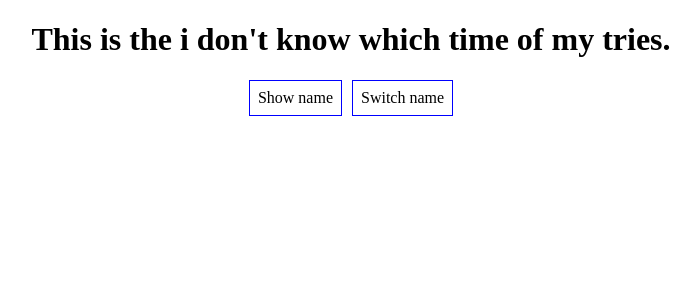
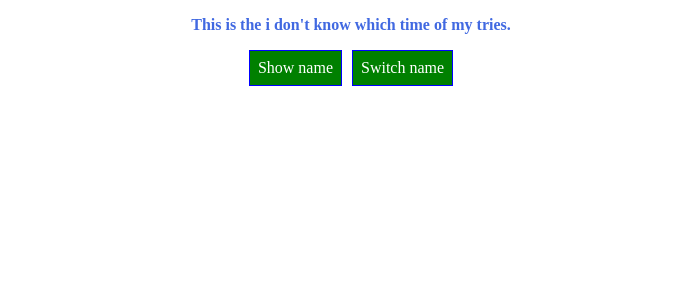
Before and after one commit to JunboJ/ReactJs-sideProject, a React (Create React App) app: page / in a window 1280 px wide. Shown: the top 300 px of the page, without its empty margins (289-989 px from the left). Built offline with nearby package versions, Linux system fonts and the light colour scheme.

Commit message:
more ways to styling

```diff
--- a/src/App.js
+++ b/src/App.js
@@ -47,7 +47,8 @@ class App extends Component {
   render() {
 
     const styling = {
-      backgroundColor: 'white',
+      backgroundColor: 'green',
+      color: 'white',
       font: 'inherit',
       border: '1px solid blue',
       padding: '8px',
@@ -57,6 +58,7 @@ class App extends Component {
     let persons = null;
     // condition check
     if (this.state.showPersons) {
+      styling.backgroundColor = 'red';
       persons =
         <div>
           {this.state.persons.map((person, index) => {
@@ -74,9 +76,17 @@ class App extends Component {
         </div>
     }
 
+    const classes = [];
+    if (this.state.persons.length === 2) {
+      classes.push('full', 'bold');
+    }
+    if (this.state.persons.length < 2) {
+      classes.push('available');
+    }
+
     return (
       <div className="App">
-        <h1>This is the i don't know which time of my tries.</h1>
+        <p className={classes.join(' ')}>This is the i don't know which time of my tries.</p>
 
         <button
           style={styling}
@@ -93,7 +103,7 @@ class App extends Component {
       </div>
     );
     // the code above will be converted to the code below
-    // return React.createElement('div', {className: 'App'}, React.createElement('h1', null, 'This is a react app'));
+    // return React.createElement('div', {className: 'App'}, React.createElement('p', null, 'This is a react app'));
   }
 }
 
@@ -134,14 +144,14 @@ export default App;
 
 //   return (
 //     <div className="App">
-//       <h1>This is the i don't know which time of my tries.</h1>
+//       <p>This is the i don't know which time of my tries.</p>
 //       <Person name={personState.persons[0].name} age={personState.persons[0].age} >My hobbies: Coding</Person>
 //       <Person name={personState.persons[1].name} age={personState.persons[1].age} >My hobbies: Movie</Person>
 //       <button onClick={switchNameHandler}>Switch name</button>
 //     </div>
 //   );
 //   // the code above will be converted to the code below
-//   // return React.createElement('div', {className: 'App'}, React.createElement('h1', null, 'This is a react app'));
+//   // return React.createElement('div', {className: 'App'}, React.createElement('p', null, 'This is a react app'));
 // }
 
 // export default App;
--- a/src/Person/Person.css
+++ b/src/Person/Person.css
@@ -4,6 +4,18 @@
     border: 1px solid gray;
     border-radius: 0.5rem;
     padding-bottom: 1rem;
+}
+
+.full {
+    color: royalblue;
+}
+
+.bold {
+    font-weight: bold;
+}
+
+.available {
+    color: rgb(117, 207, 57);
 }
 
 .deletePerson_btn {
```
